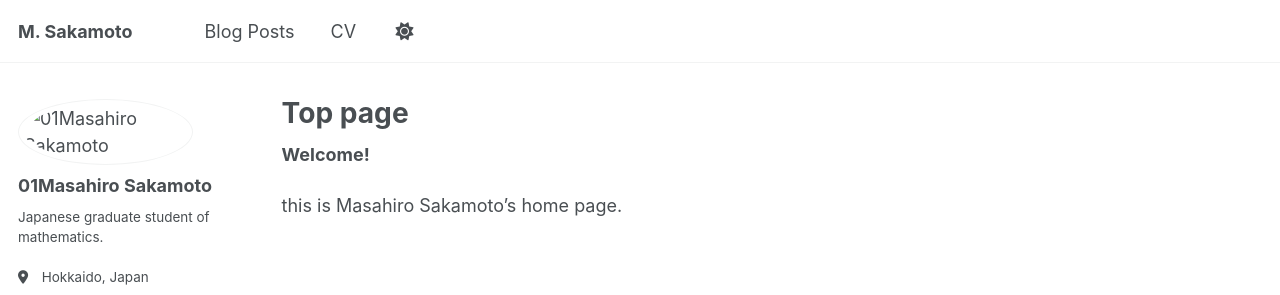
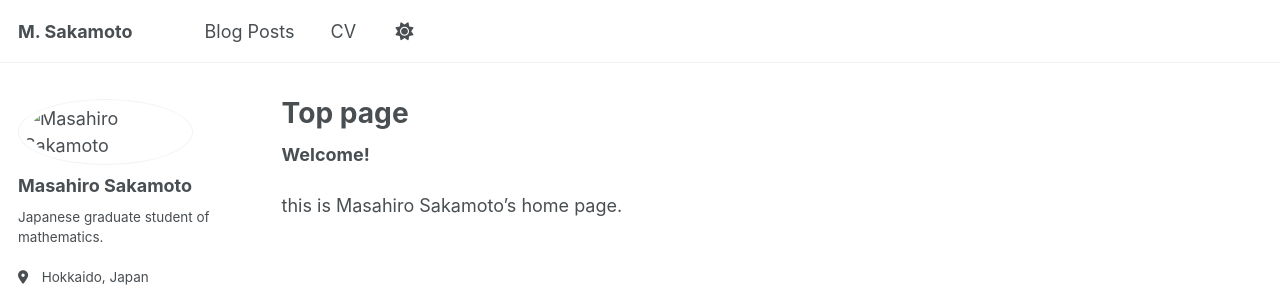
Before and after one commit to masa-moto/masa-moto.github.io, a Jekyll site: the page built from _pages/about.md, in a window 1280 px wide. Shown: the top 295 px of the page. Built offline with Jekyll 4.4.1, drawn with Linux system fonts in a browser that asks for light colours; a script bundle is joined from its source files by our own code; library files that are not in the unit come from our copies.

Commit message:
edit: edit file

```diff
--- a/_config.yaml
+++ b/_config.yaml
@@ -18,7 +18,7 @@
 
 author:
   avatar: "assets/images/profile.png"
-  name: "01Masahiro Sakamoto"
+  name: "Masahiro Sakamoto"
   pronouns:
   bio: "Japanese graduate student of mathematics."
   location: "Hokkaido, Japan"
@@ -40,6 +40,12 @@
   bluesky:   # ← アカウントURLに後で更新する
   linkedin:
   twitter:
+
+  links:
+    - label: "researchmap"
+      icon: "fas fa-university"
+      url: https://researchmap.jp/m_skmt
+
 
 # ===============================================
 # Publications
```
